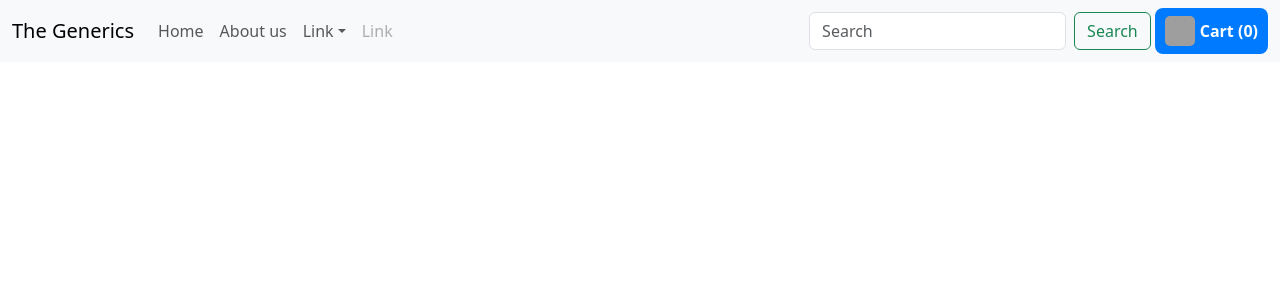
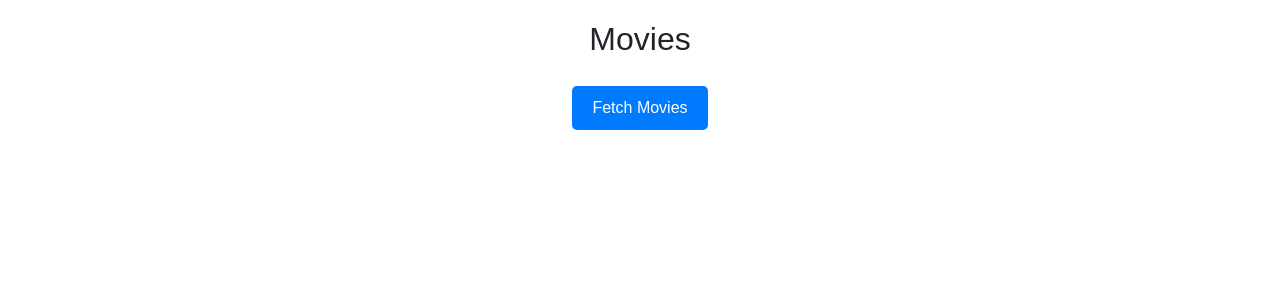
Before and after one commit to cluniya/Ecommerce, a React (Create React App) app: page /product/1 in a window 1280 px wide. Shown: the top 300 px of the page. Built offline with nearby package versions, Linux system fonts and the light colour scheme; grey boxes are pictures that could not be loaded.

Commit message:
Making Api calls in React

```diff
--- a/src/App.js
+++ b/src/App.js
@@ -1,81 +1,81 @@
-import React from 'react';
-import HeaderNavbar from './components/Header/HeaderNavbar';
-import { CartProvider } from './Store/CartContext';
-import { BrowserRouter as Router, Route, Routes, RouterProvider  } from 'react-router-dom';
-import {createBrowserRouter} from 'react-router-dom'
-import About from './components/About/About';
-import Home from './components/Header/Home';
+// import React from 'react';
+// import { BrowserRouter as Router, Route, Routes, NavLink } from 'react-router-dom';
+// import HeaderNavbar from './components/Header/HeaderNavbar';
+// import { CartProvider } from './Store/CartContext';
+// import About from './components/About/About';
+// import Home from './components/Header/Home';
+// import HomePage from './components/Header/HomePage';
 
+// const productsArr = [
+//   {
+//     title: 'Colors',
+//     price: 100,
+//     imageUrl: 'https://prasadyash2411.github.io/ecom-website/img/Album%201.png',
+//   },
+//   {
+//     title: 'Black and white Colors',
+//     price: 50,
+//     imageUrl: 'https://prasadyash2411.github.io/ecom-website/img/Album%202.png',
+//   },
+//   {
+//     title: 'Yellow and Black Colors',
+//     price: 70,
+//     imageUrl: 'https://prasadyash2411.github.io/ecom-website/img/Album%203.png',
+//   },
+//   {
+//     title: 'Blue Color',
+//     price: 100,
+//     imageUrl: 'https://prasadyash2411.github.io/ecom-website/img/Album%204.png',
+//   },
+//   {
+//     title: 'Colors',
+//     price: 100,
+//     imageUrl: 'https://prasadyash2411.github.io/ecom-website/img/Album%201.png',
+//   },
+//   {
+//     title: 'Black and white Colors',
+//     price: 50,
+//     imageUrl: 'https://prasadyash2411.github.io/ecom-website/img/Album%202.png',
+//   },
+//   {
+//     title: 'Yellow and Black Colors',
+//     price: 70,
+//     imageUrl: 'https://prasadyash2411.github.io/ecom-website/img/Album%203.png',
+//   },
+//   {
+//     title: 'Blue Color',
+//     price: 100,
+//     imageUrl: 'https://prasadyash2411.github.io/ecom-website/img/Album%204.png',
+//   }
+// ];
 
+// const App = () => {
+//   return (
+//     <CartProvider>
+//       <Router>
+//         <HeaderNavbar productData={productsArr} />
+//         <Routes>
+//           <Route path="/" element={<HomePage/>} />
+//           <Route path="/store" element={<Home productData={productsArr} />} />
+//           <Route path="/about" element={<About />} />
+//           {/* Other routes */}
+//         </Routes>
+//       </Router>
+//     </CartProvider>
+//   );
+// }
 
-const productsArr = [
-  {
-    title: 'Colors',
-    price: 100,
-    imageUrl: 'https://prasadyash2411.github.io/ecom-website/img/Album%201.png',
-  },
-  {
-    title: 'Black and white Colors',
-    price: 50,
-    imageUrl: 'https://prasadyash2411.github.io/ecom-website/img/Album%202.png',
-  },
-  {
-    title: 'Yellow and Black Colors',
-    price: 70,
-    imageUrl: 'https://prasadyash2411.github.io/ecom-website/img/Album%203.png',
-  },
-  {
-    title: 'Blue Color',
-    price: 100,
-    imageUrl: 'https://prasadyash2411.github.io/ecom-website/img/Album%204.png',
-  },
-  {
-    title: 'Colors',
-    price: 100,
-    imageUrl: 'https://prasadyash2411.github.io/ecom-website/img/Album%201.png',
-  },
-  {
-    title: 'Black and white Colors',
-    price: 50,
-    imageUrl: 'https://prasadyash2411.github.io/ecom-website/img/Album%202.png',
-  },
-  {
-    title: 'Yellow and Black Colors',
-    price: 70,
-    imageUrl: 'https://prasadyash2411.github.io/ecom-website/img/Album%203.png',
-  },
-  {
-    title: 'Blue Color',
-    price: 100,
-    imageUrl: 'https://prasadyash2411.github.io/ecom-website/img/Album%204.png',
-  }
-];
-// const router = createBrowserRouter=([
-//   {path:'/',element:<Home productData={productsArr} />},
-//   {path:'/about',element:<About />},
-//   {}
-//  ])
+// export default App;
+
+import React from 'react'
+import ApiTesting from './components/ApiTesting'
 
 const App = () => {
-  // return(
-  //   <CartProvider>
-  //     <RouterProvider router={router}>
-  //     <HeaderNavbar productData={productsArr} />
-  //       <Routes />
-  //     </RouterProvider>
-  //   </CartProvider>
-  // )
   return (
-    <CartProvider>
-      <Router>
-        <HeaderNavbar productData={productsArr} />
-        <Routes>
-          <Route path="/" element={<Home productData={productsArr} />} />
-          <Route path="/about" element={<About />} />
-          {/* Other routes */}
-        </Routes>
-      </Router>
-    </CartProvider>
-  );
+    <div>
+      <ApiTesting/>
+    </div>
+  )
 }
-export default App;
+
+export default App
--- /dev/null
+++ b/src/components/ApiTesting.css
@@ -0,0 +1,47 @@
+.api-testing {
+    text-align: center;
+    font-family: Arial, sans-serif;
+    padding: 20px;
+}
+
+.fetch-button {
+    padding: 10px 20px;
+    font-size: 16px;
+    color: white;
+    background-color: #007bff;
+    border: none;
+    border-radius: 5px;
+    cursor: pointer;
+    margin: 20px 0;
+}
+
+.fetch-button:hover {
+    background-color: #0056b3;
+}
+
+.movies-list {
+    list-style: none;
+    padding: 0;
+}
+
+.movie-item {
+    background-color: #f8f9fa;
+    border: 1px solid #ddd;
+    border-radius: 5px;
+    padding: 15px;
+    margin: 10px 0;
+    text-align: left;
+}
+
+.movie-item h3 {
+    margin: 0 0 10px 0;
+    color: #007bff;
+}
+
+.movie-item p {
+    margin: 5px 0;
+}
+
+.movie-item p strong {
+    color: #333;
+}
--- /dev/null
+++ b/src/components/ApiTesting.js
@@ -0,0 +1,44 @@
+import React, { useState } from 'react';
+import './ApiTesting.css';
+
+const ApiTesting = () => {
+    const [moviesList, setMoviesList] = useState([]);
+
+    const fetchMovieHandler = () => {
+        fetch('https://swapi.dev/api/films')
+            .then(response => {
+                return response.json();
+            })
+            .then(data => {
+                const transferredMovies = data.results.map(movie => {
+                    return {
+                        id: movie.episode_id,
+                        title: movie.title,
+                        openingText: movie.opening_crawl,
+                        releaseDate: movie.release_date,
+                    };
+                });
+                setMoviesList(transferredMovies);
+            });
+    };
+
+    console.log(moviesList);
+
+    return (
+        <div className="api-testing">
+            <h2>Movies</h2>
+            <button onClick={fetchMovieHandler} className="fetch-button">Fetch Movies</button>
+            <ul className="movies-list">
+                {moviesList.map(movie => (
+                    <li key={movie.id} className="movie-item">
+                        <h3>{movie.title}</h3>
+                        <p>{movie.openingText}</p>
+                        <p><strong>Release Date:</strong> {movie.releaseDate}</p>
+                    </li>
+                ))}
+            </ul>
+        </div>
+    );
+}
+
+export default ApiTesting;
--- a/src/components/Header/HeaderNavbar.js
+++ b/src/components/Header/HeaderNavbar.js
@@ -15,6 +15,7 @@ function HeaderNavbar(props) {
           <Navbar.Collapse id="navbarScroll">
             <Nav className="me-auto my-2 my-lg-0" style={{ maxHeight: '100px' }} navbarScroll>
               <Nav.Link as={Link} to="/">Home</Nav.Link>
+              <Nav.Link as={Link} to="/store">Store</Nav.Link> Added Store link
               <Nav.Link as={Link} to="/about">About us</Nav.Link>
               <NavDropdown title="Link" id="navbarScrollingDropdown">
                 <NavDropdown.Item href="#action3">Action</NavDropdown.Item>
--- /dev/null
+++ b/src/components/Header/HomePage.css
@@ -0,0 +1,100 @@
+.container {
+    max-width: 960px;
+    margin: 0 auto;
+    padding: 20px;
+    text-align: center; /* Align all content to the center */
+  }
+
+  h1 {
+    font-size: 36px;
+    font-weight: bold;
+    margin-bottom: 20px;
+  }
+
+  .album-list {
+    display: grid;
+    grid-template-columns: repeat(auto-fill, minmax(200px, 1fr));
+    gap: 20px;
+    justify-content: space-evenly;
+  }
+
+  .album-item {
+    border: 1px solid #ccc;
+    padding: 10px;
+    text-align: center;
+  }
+
+  .album-image {
+    width: 100%;
+    height: auto;
+    max-height: 200px;
+  }
+
+  .album-title {
+    font-size: 18px;
+    margin-top: 10px;
+  }
+
+  .album-price {
+    font-size: 16px;
+    margin-top: 5px;
+  }
+
+  .add-to-cart {
+    background-color: #007bff;
+    color: #fff;
+    border: none;
+    padding: 5px 10px;
+    border-radius: 5px;
+    cursor: pointer;
+    margin-top: 10px;
+  }
+
+  .add-to-cart:hover {
+    background-color: #0056b3;
+  }
+
+  .play-btn {
+    font-size: 24px; /* Adjust icon size */
+    margin-left: 10px; /* Add some space between the buttons */
+  }
+
+  .tour-item {
+    margin-top: 20px; /* Add margin between tour items */
+    border-top: 1px solid #ccc; /* Add border between tour items */
+    padding-top: 20px; /* Add padding between tour items */
+  }
+  .container {
+    max-width: 960px;
+    margin: 0 auto;
+    padding: 20px;
+  }
+
+  .button-container {
+    display: flex;
+    justify-content: center; /* Center the button */
+    align-items: center; /* Center vertically */
+    margin-bottom: 20px;
+  }
+
+  .go-to-latest {
+    margin-right: 10px; /* Add margin between buttons */
+  }
+
+  .play-btn {
+    width: 40px;
+    height: 40px;
+    border-radius: 50%;
+    background-color: #007bff;
+    display: flex;
+    justify-content: center;
+    align-items: center;
+    color: #fff;
+    font-size: 24px;
+    cursor: pointer;
+    transition: background-color 0.3s ease;
+  }
+
+  .play-btn:hover {
+    background-color: #0056b3;
+  }
--- /dev/null
+++ b/src/components/Header/HomePage.js
@@ -0,0 +1,43 @@
+import React from 'react';
+import { NavLink } from 'react-router-dom'; // Import NavLink for navigation
+import { Container, Button } from 'react-bootstrap';
+import './HomePage.css'; // Import your CSS file for styling
+
+const HomePage = () => {
+  // Dummy array for tour items
+  const tourItems = [
+    { date: 'JUL16', place: 'DETROIT, MI', specPlace: 'DTE ENERGY MUSIC THEATRE' },
+    { date: 'JUL19', place: 'TORONTO, ON', specPlace: 'BUDWEISER STAGE' },
+    { date: 'JUL22', place: 'BRISTOW, VA', specPlace: 'JIGGY LUBE LIVE' },
+    { date: 'JUL29', place: 'PHOENIX, AZ', specPlace: 'AK-CHIN PAVILION' },
+    { date: 'AUG2', place: 'LAS VEGAS, NV', specPlace: 'T-MOBILE ARENA' },
+    { date: 'AUG7', place: 'CONCORD, CA', specPlace: 'CONCORD PAVILION' }
+  ];
+
+  return (
+    <div>
+      <header>
+        <h1>The Generics</h1>
+        <div className="button-container">
+  <button className="go-to-latest">Go to Latest Album</button>
+  <button className="play-btn">►</button>
+</div>
+      </header>
+      <section id="tours" className='container'>
+        <h2>TOURS</h2>
+        <Container>
+          {tourItems.map((tour, index) => (
+            <div key={index} className="tour-item">
+              <span className="tour-date">{tour.date}</span>
+              <span className="tour-place">{tour.place}</span>
+              <span className="tour-spec-place">{tour.specPlace}</span>
+              <Button className="buy-btn">BUY TICKETS</Button>
+            </div>
+          ))}
+        </Container>
+      </section>
+    </div>
+  );
+}
+
+export default HomePage;
```
